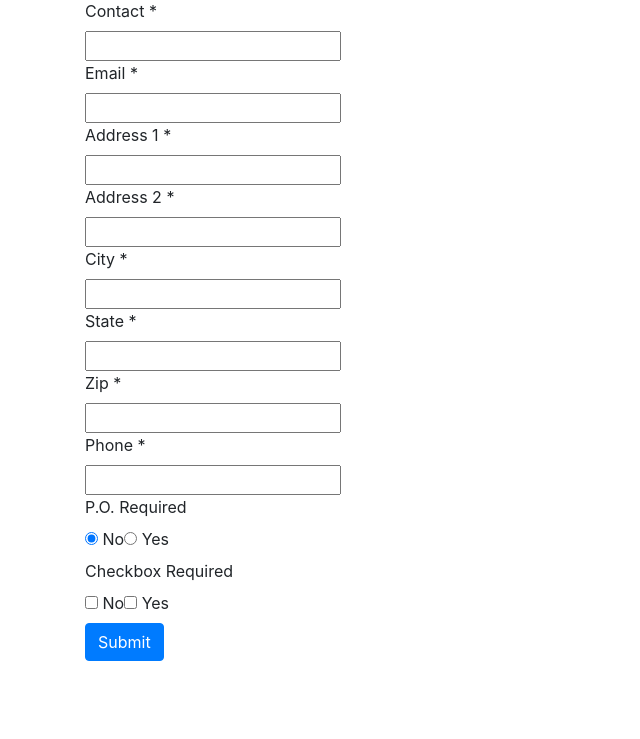
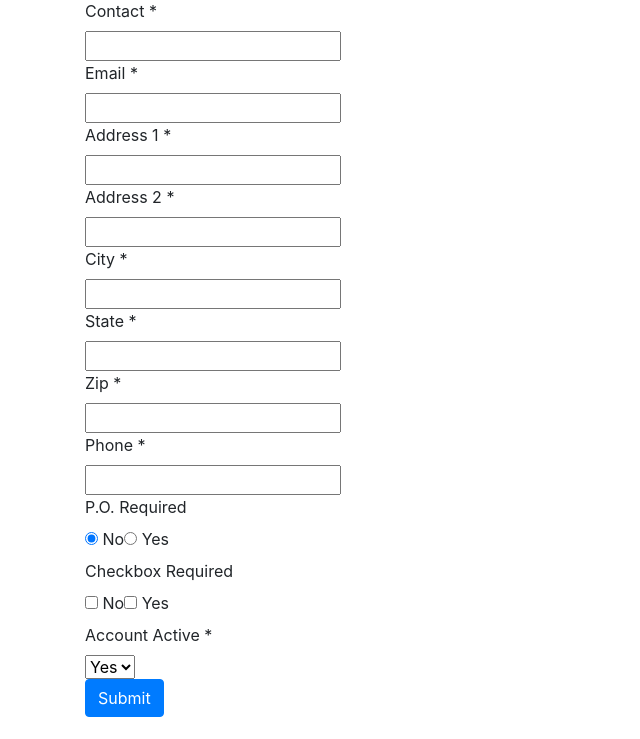
Before and after one commit to rzfarrell/php-form-helper, a PHP site: page /example.php in a window 1280 px wide. Shown: the part 61-800 px from the top of the page, without its empty margins (0-640 px from the left). Run offline with PHP 8.4, Linux system fonts and the light colour scheme; some libraries are stand-ins or nearby versions.

Commit message:
Added select form type

```diff
--- a/example.php
+++ b/example.php
@@ -14,6 +14,7 @@ $form_options = array 	(	'test_form'		=> array('type' => 'form', 'method' => 'po
 							'phone'			=> array('type' => 'text', 'required' => true, 'label' => 'Phone', 'max' => 12, 'validate' => array('phone')),
 							'cust_2_po_req'	=> array('type' => 'radio', 'required' => true, 'class' => 'inline', 'label' => 'P.O. Required', 'options' => array('N' => 'No', 'Y' => 'Yes')),
 							'cust_2_po_req2'=> array('type' => 'checkbox', 'required' => true, 'label' => 'Checkbox Required', 'options' => array('N' => 'No', 'Y' => 'Yes')),
+							'active'		=> array('type' => 'select', 'required' => true, 'label' => 'Account Active', 'options' => array('1' => 'Yes', '0' => 'No')),
 							'submit'		=> array('type' => 'submit', 'label' => 'Save')
 						);
 
```
